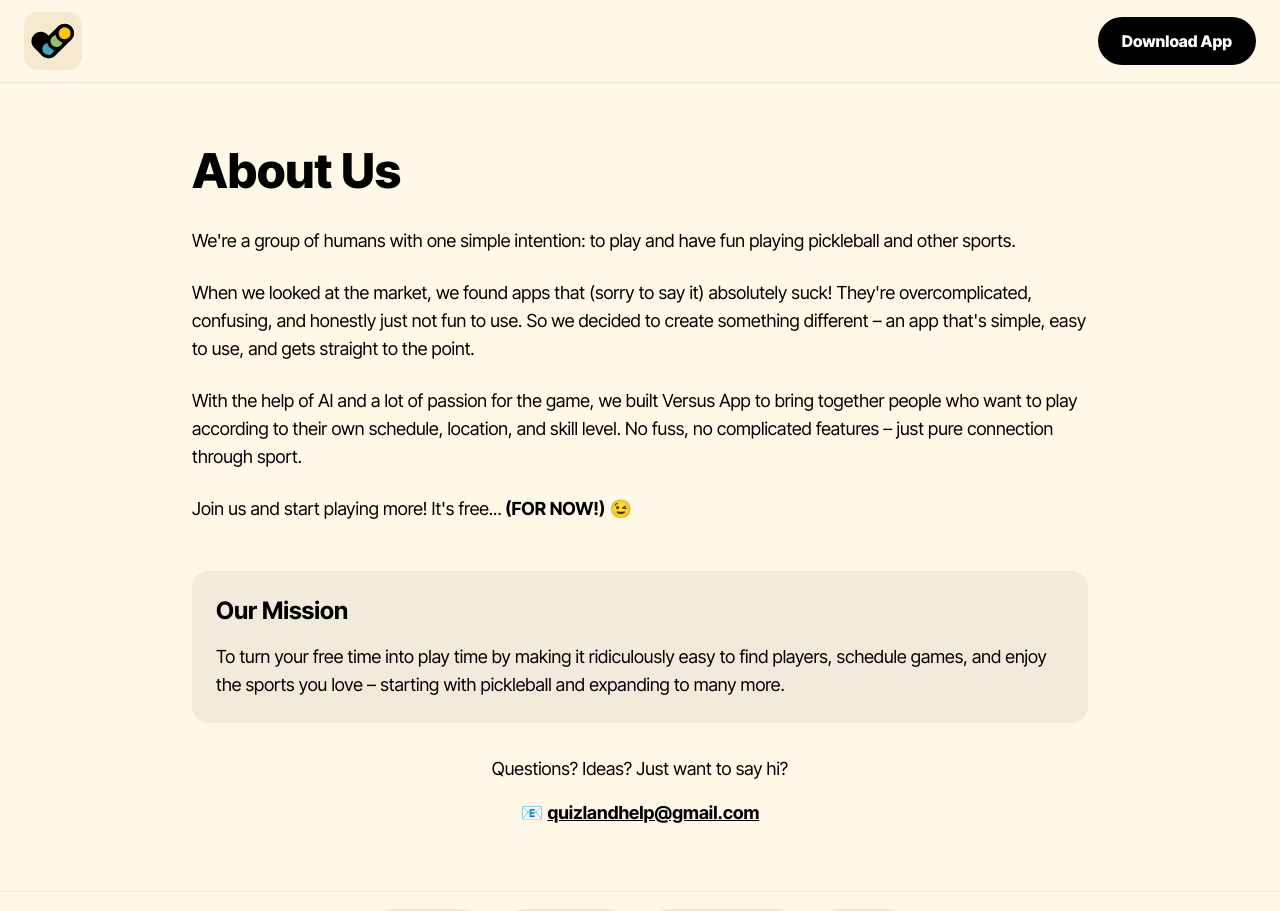
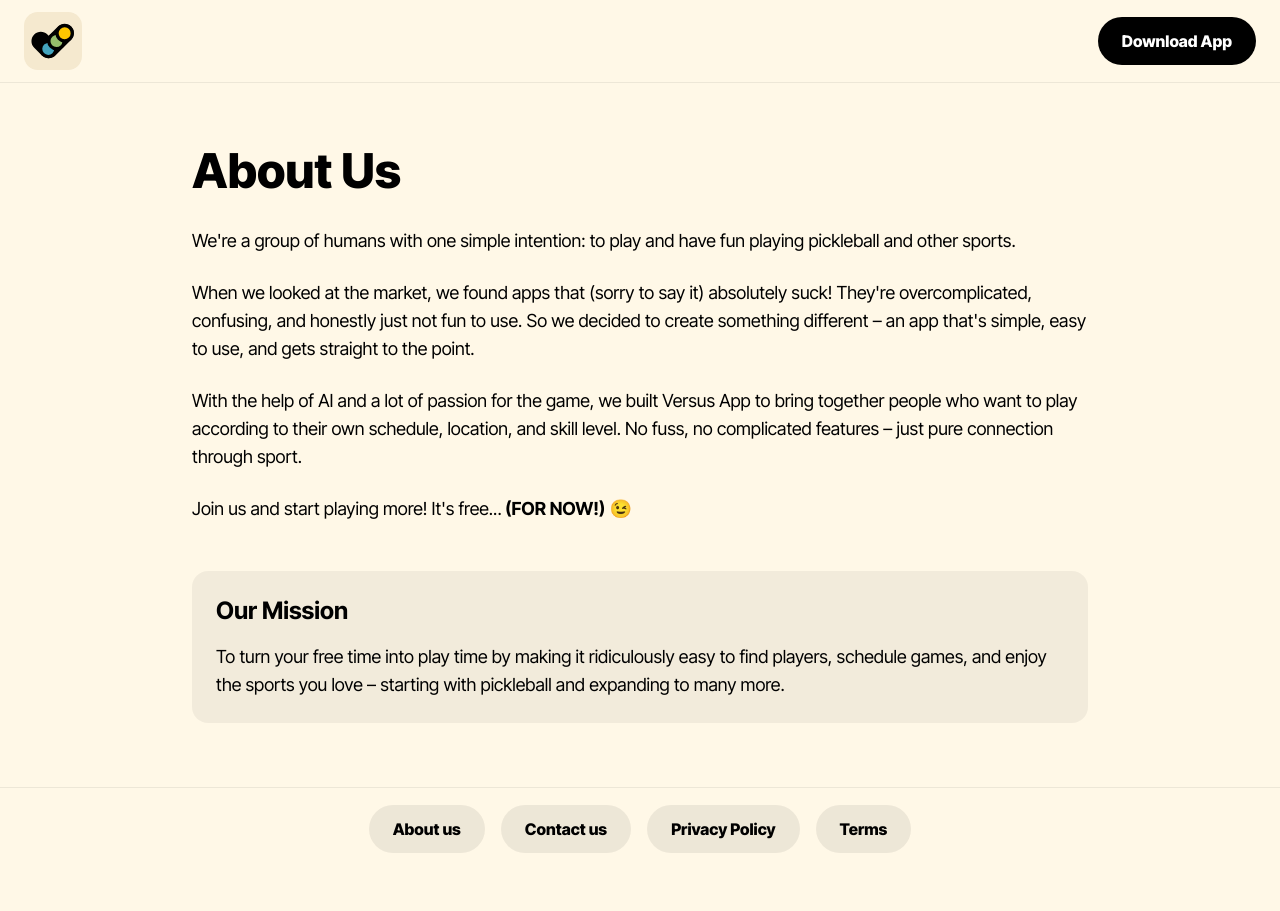
Before and after one commit to NicoBaldowine/itsversus-landing, a Next.js app: page /about in a window 1280 px wide. Shown: the top 911 px of the page. After the commit the page ends 870 px from the top, so only its background shows below. Built offline with nearby package versions, Linux system fonts and the light colour scheme.

Commit message:
Remove personal email and clean up contact sections - Changed all email references to quizlandhelp@gmail.com - Removed personal email section from About page - Updated API to use project email instead of personal

```diff
--- a/src/app/about/page.tsx
+++ b/src/app/about/page.tsx
@@ -48,14 +48,7 @@ export default function About() {
                 </p>
               </div>
 
-              <div className="mt-8 text-center">
-                <p className="text-lg text-black mb-4">
-                  Questions? Ideas? Just want to say hi?
-                </p>
-                <p className="text-lg text-black">
-                  📧 <a href="mailto:quizlandhelp@gmail.com" className="text-black underline font-bold">quizlandhelp@gmail.com</a>
-                </p>
-              </div>
+
             </div>
           </div>
         </div>
--- a/src/app/api/contact/route.ts
+++ b/src/app/api/contact/route.ts
@@ -36,7 +36,7 @@ export async function POST(request: NextRequest) {
     // Enviar email usando Resend
     const emailConfig = {
       from: 'Acme <onboarding@resend.dev>', // Usando el formato más simple
-      to: ['nbaldovino5@gmail.com'], // Email verificado en Resend
+      to: ['quizlandhelp@gmail.com'], // Email de contacto del proyecto
       subject: `${requestType}: ${title || 'New Contact Form Submission'}`,
       html: `
         <html>
--- a/src/app/contact/page.tsx
+++ b/src/app/contact/page.tsx
@@ -88,11 +88,11 @@ export default function Contact() {
           });
         } else {
           const errorData = await response.json();
-          alert('Sorry, there was an error sending your message. Please try again or contact us directly at nbaldovino5@gmail.com');
+          alert('Sorry, there was an error sending your message. Please try again or contact us directly at quizlandhelp@gmail.com');
           console.error('Submit error:', errorData);
         }
       } catch (error) {
-        alert('Sorry, there was an error sending your message. Please try again or contact us directly at nbaldovino5@gmail.com');
+        alert('Sorry, there was an error sending your message. Please try again or contact us directly at quizlandhelp@gmail.com');
         console.error('Network error:', error);
       } finally {
         setIsSubmitting(false);
@@ -218,7 +218,7 @@ export default function Contact() {
                 You can also reach us directly at:
               </p>
               <p className="text-lg text-black">
-                📧 <a href="mailto:nbaldovino5@gmail.com" className="text-black underline font-bold">nbaldovino5@gmail.com</a>
+                📧 <a href="mailto:quizlandhelp@gmail.com" className="text-black underline font-bold">quizlandhelp@gmail.com</a>
               </p>
             </div>
           </div>
```
